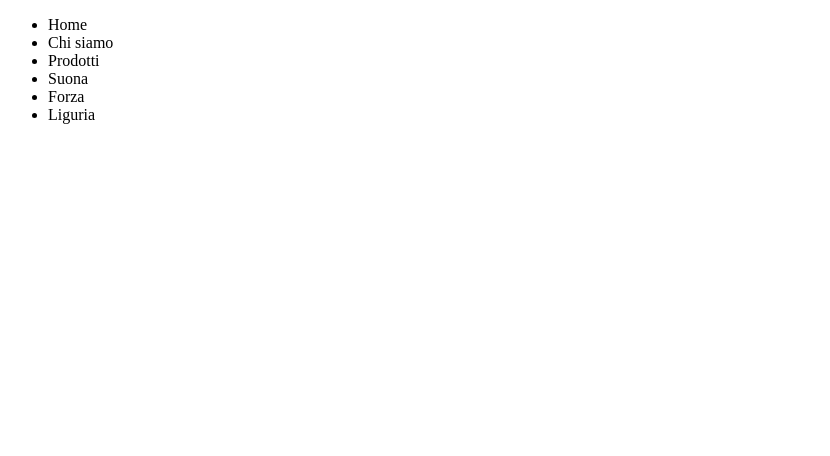
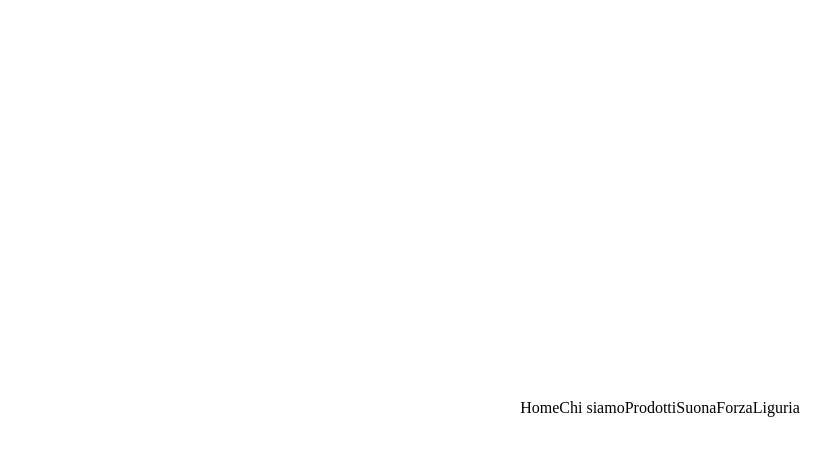
Before and after one commit to MarioSantoro/js-jsnacks-blocco-3, a Vue app: page / in a window 1280 px wide. Shown: the top 456 px of the page, without its empty margins (0-830 px from the left). Built offline with nearby package versions, Linux system fonts and the light colour scheme.

Commit message:
change style of list

```diff
--- a/src/components/AppHeader.vue
+++ b/src/components/AppHeader.vue
@@ -1,8 +1,10 @@
 <template>
-    <ul>
-        <li v-for="list in List">{{ list.text }}
-        </li>
-    </ul>
+    <header>
+        <ul>
+            <li v-for="list in List">{{ list.text }}
+            </li>
+        </ul>
+    </header>
 </template>
 
 
@@ -37,4 +39,16 @@ export default {
 <style lang="scss">
 @import "../styles/partials/mixins";
 @import "../styles/partials/variables";
+
+header {
+    display: flex;
+    justify-content: center;
+    align-items: center;
+    height: 100vh;
+
+    ul {
+        display: flex;
+        list-style-type: none;
+    }
+}
 </style>
```
